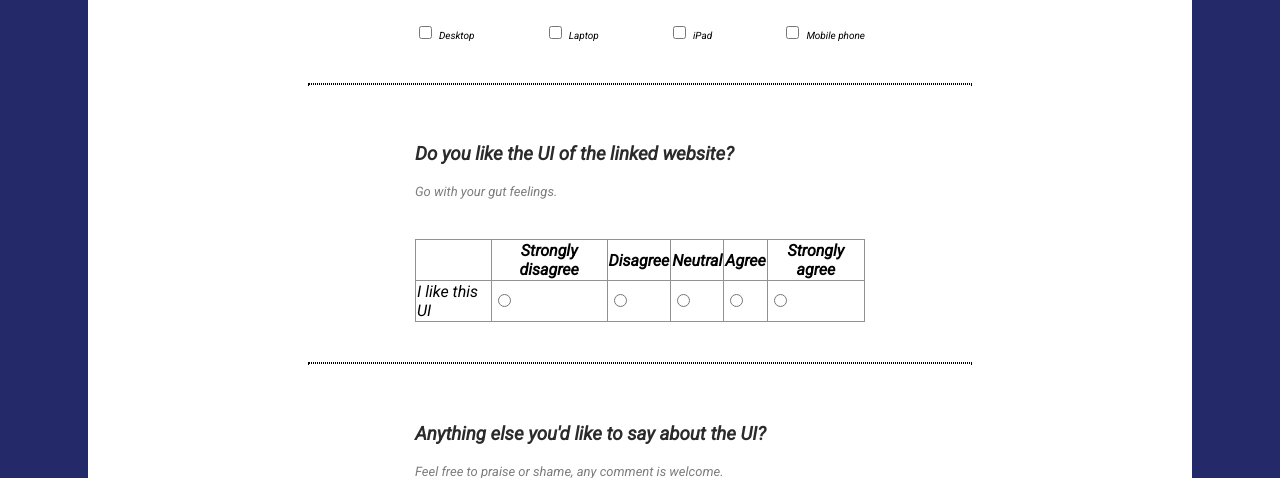
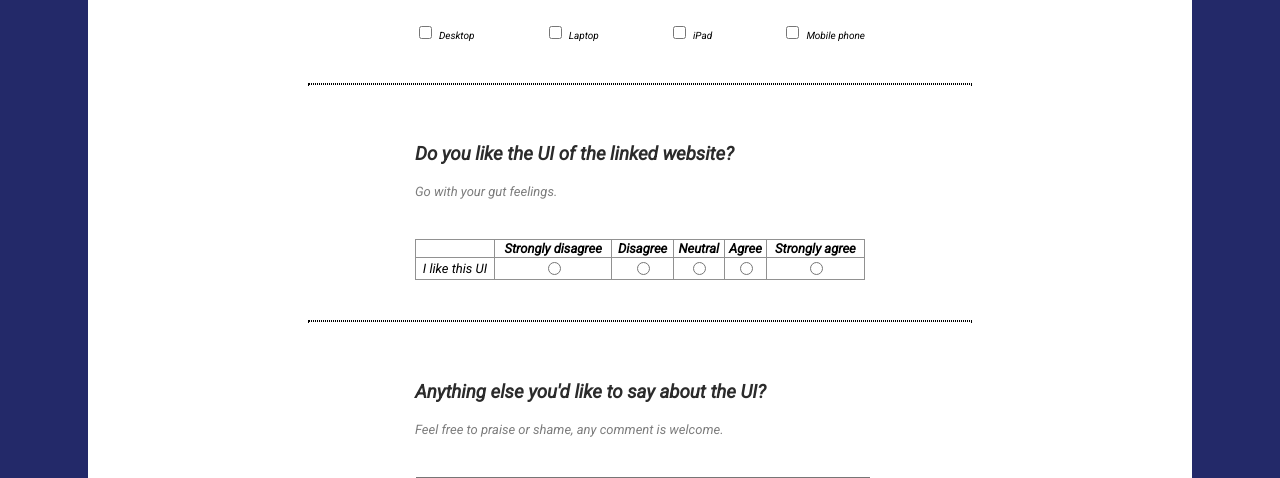
Before and after one commit to jodi-dev/simple-survey, a PHP site: page / in a window 1280 px wide. Shown: the part 1578-2056 px from the top of the page. Run offline with PHP 8.4, Linux system fonts and the light colour scheme.

Commit message:
shrunk table text

```diff
--- a/style.css
+++ b/style.css
@@ -41,6 +41,12 @@ table {
 table, th, td {
     border-collapse: collapse;
     border: 0.5px solid #919191;
+    font-size: small;
+}
+
+tr {
+    display: table-row;
+    text-align: center;
 }
 
 textarea {
```
